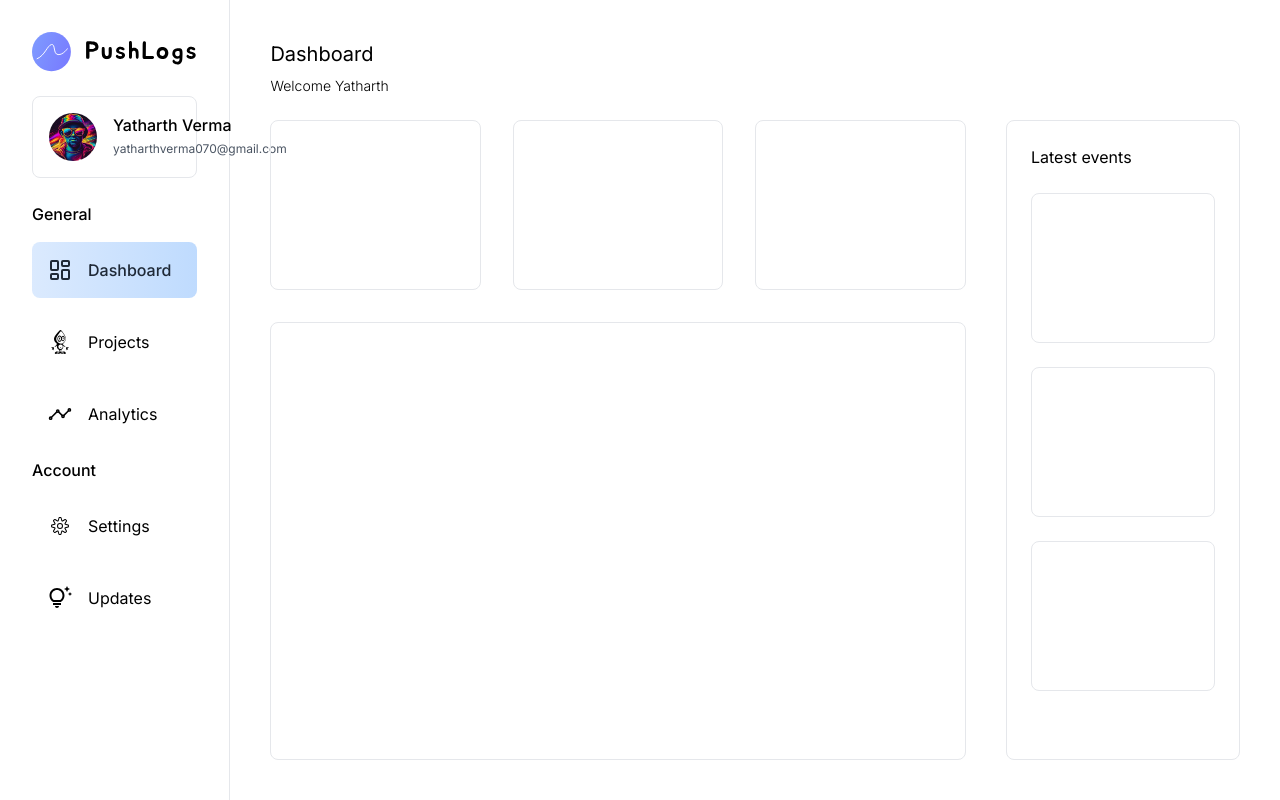
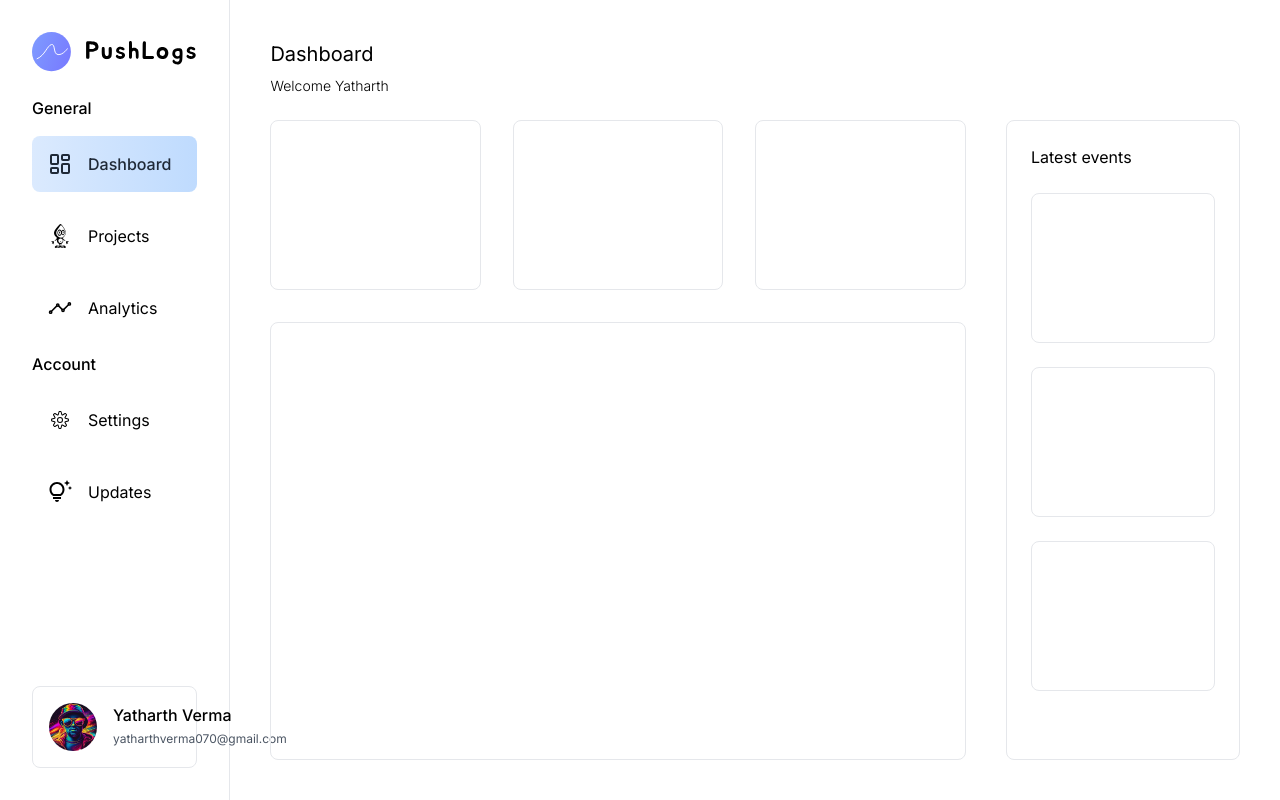
Before and after one commit to yatharth1706/pushlogs, a Next.js app in the folder apps/web/: page /dashboard in a window 1280 px wide. Built offline with nearby package versions, Linux system fonts and the light colour scheme.

Commit message:
fix: shifted profile bar

```diff
--- a/apps/web/components/AppNavigation.tsx
+++ b/apps/web/components/AppNavigation.tsx
@@ -44,24 +44,12 @@ const activeNav = "Dashboard";
 
 const AppNavigation: React.FC<Props> = () => {
   return (
-    <div className="w-[18%] flex flex-col space-y-6 p-8 border-r ">
+    <div className="w-[18%] h-screen flex flex-col space-y-6 p-8 border-r ">
       <div className="flex items-center justify-between">
         <Image src="/AppLogo.svg" width={200} height={200} alt="Logo" />
         <PiSidebarSimpleLight size={24} />
       </div>
-      <div className="flex p-4 space-x-4 border border-gray-200 rounded-lg">
-        <Image
-          src="/Profile.png"
-          width={80}
-          height={50}
-          alt="Profile pic"
-          className="object-cover w-12 h-12 rounded-full"
-        />
-        <div className="flex flex-col space-y-1">
-          <h2 className="font-medium">Yatharth Verma</h2>
-          <p className="text-xs text-gray-600">yatharthverma070@gmail.com</p>
-        </div>
-      </div>
+
       <div className="flex flex-col space-y-4">
         <h2 className="font-medium">General</h2>
         {generalNavs.map((nav) => (
@@ -92,6 +80,22 @@ const AppNavigation: React.FC<Props> = () => {
           </div>
         ))}
       </div>
+      <div
+        className="flex p-4 space-x-4 border border-gray-200 rounded-lg"
+        style={{ marginTop: "auto" }}
+      >
+        <Image
+          src="/Profile.png"
+          width={80}
+          height={50}
+          alt="Profile pic"
+          className="object-cover w-12 h-12 rounded-full"
+        />
+        <div className="flex flex-col space-y-1">
+          <h2 className="font-medium">Yatharth Verma</h2>
+          <p className="text-xs text-gray-600">yatharthverma070@gmail.com</p>
+        </div>
+      </div>
     </div>
   );
 };
```
